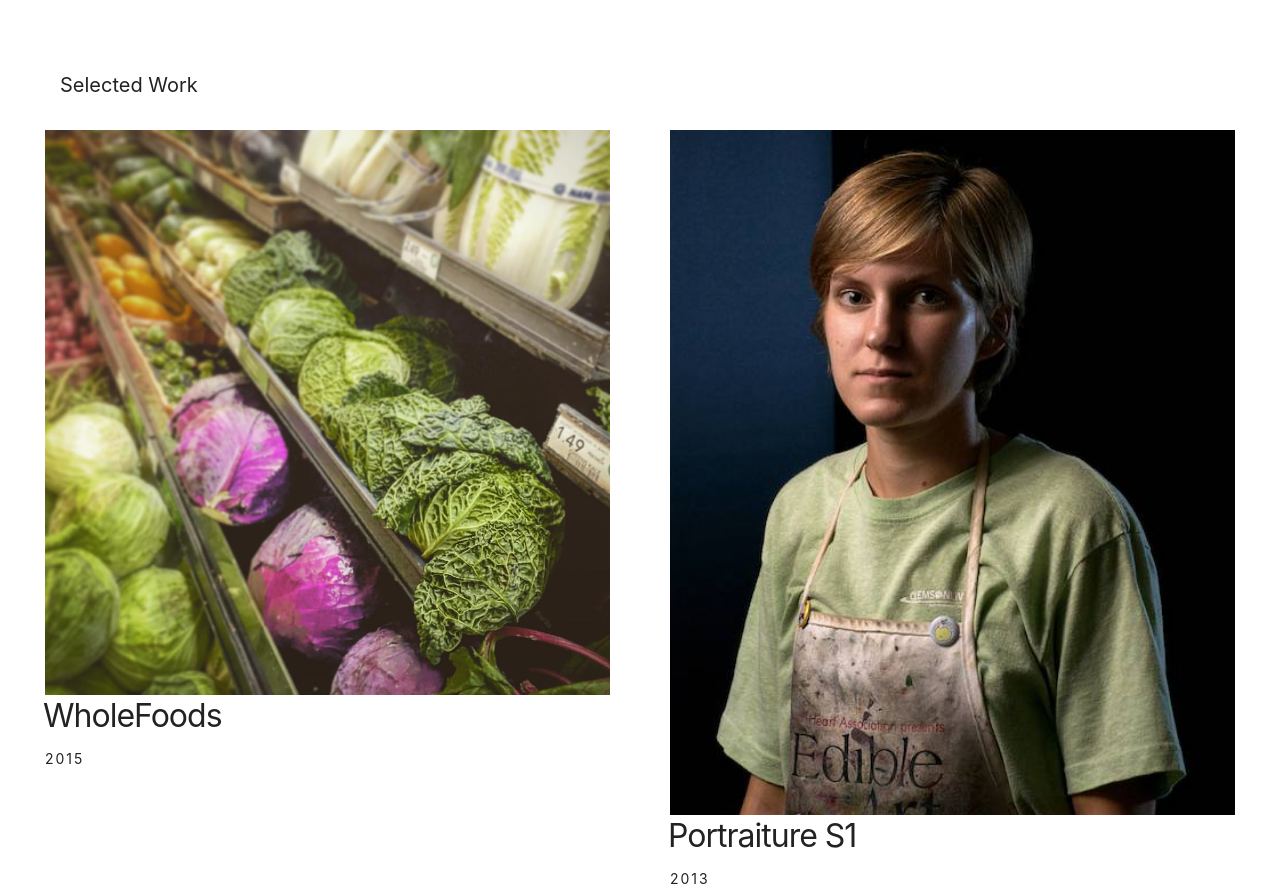
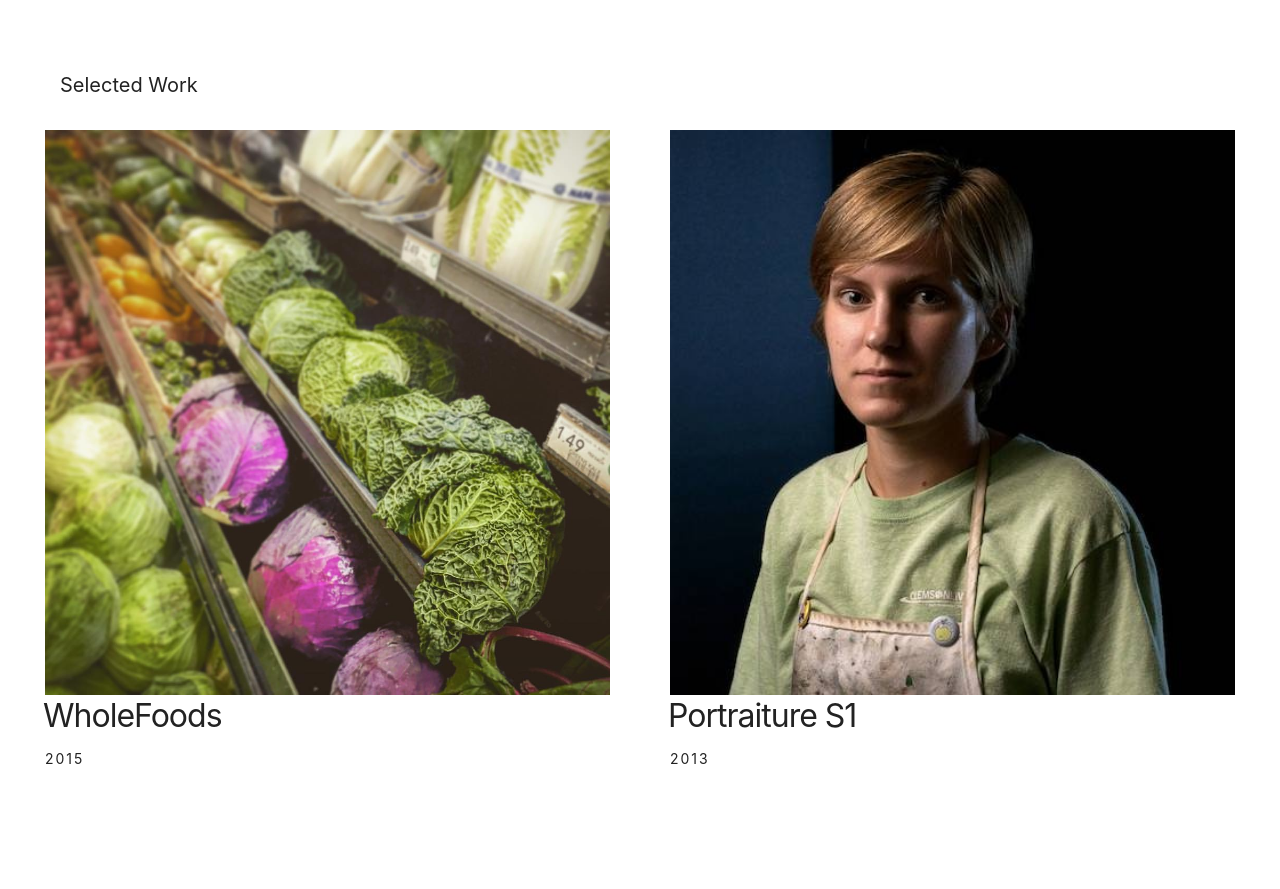
Before and after one commit to karl-bolinger/karl-bolinger.github.io, a plain HTML site: page index.html in a window 1280 px wide. Shown: the part 460-1349 px from the top of the page. Drawn offline with Linux system fonts and the light colour scheme; a web font is replaced by a local one.

Commit message:
Update index.html
update portrait img to sq img

```diff
--- a/index.html
+++ b/index.html
@@ -83,7 +83,7 @@
 
   <div class="project-container one">
     <div class="scroll-container" data-index="1">
-      <a  href="#"><img src="images/portraiture01.jpg" /></a>
+      <a  href="#"><img src="images/portraiture01_sq.jpg" /></a>
 
       <div class="project-info">
         <h2 class="project-title"><a  href="#">Portraiture S1</a></h2>
```
